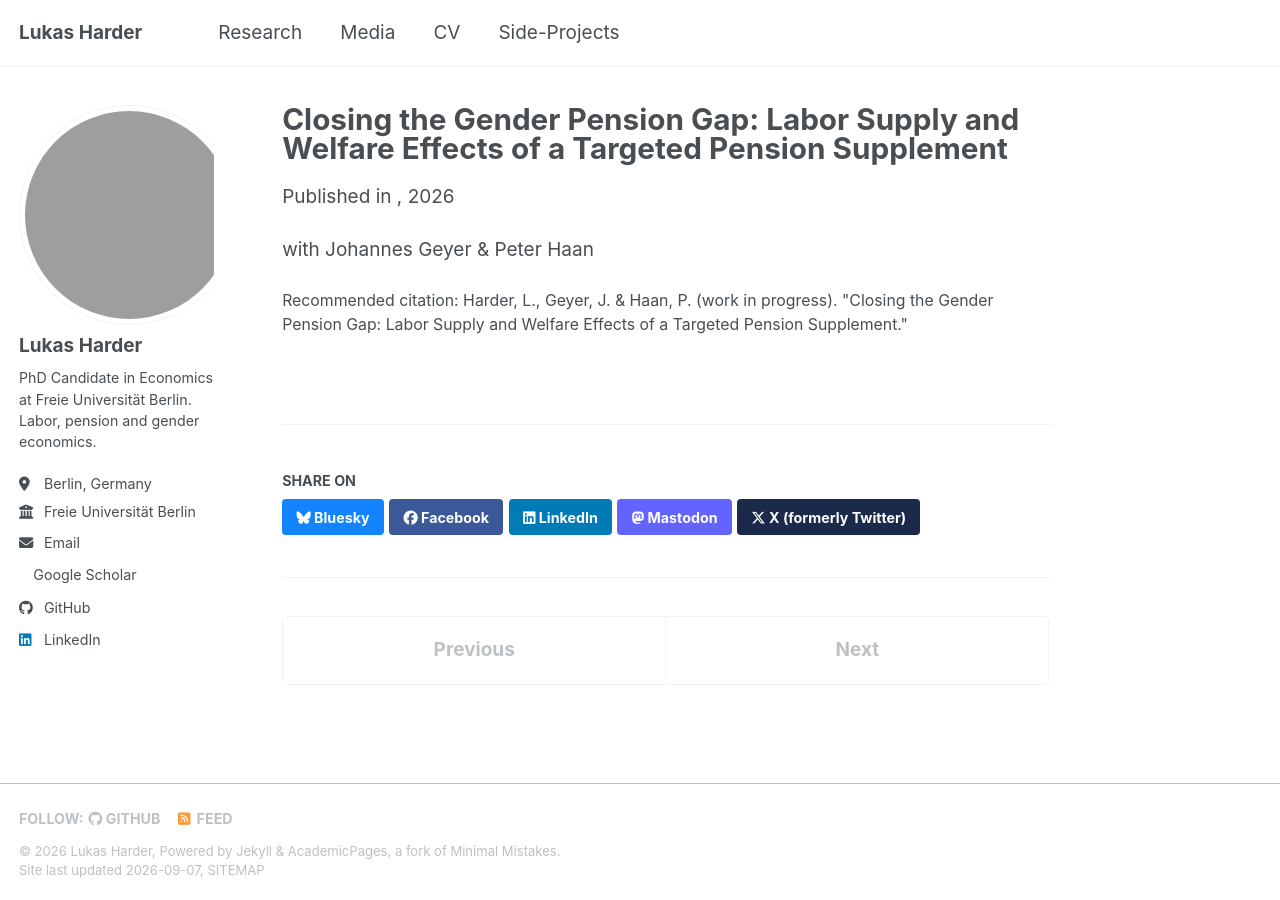
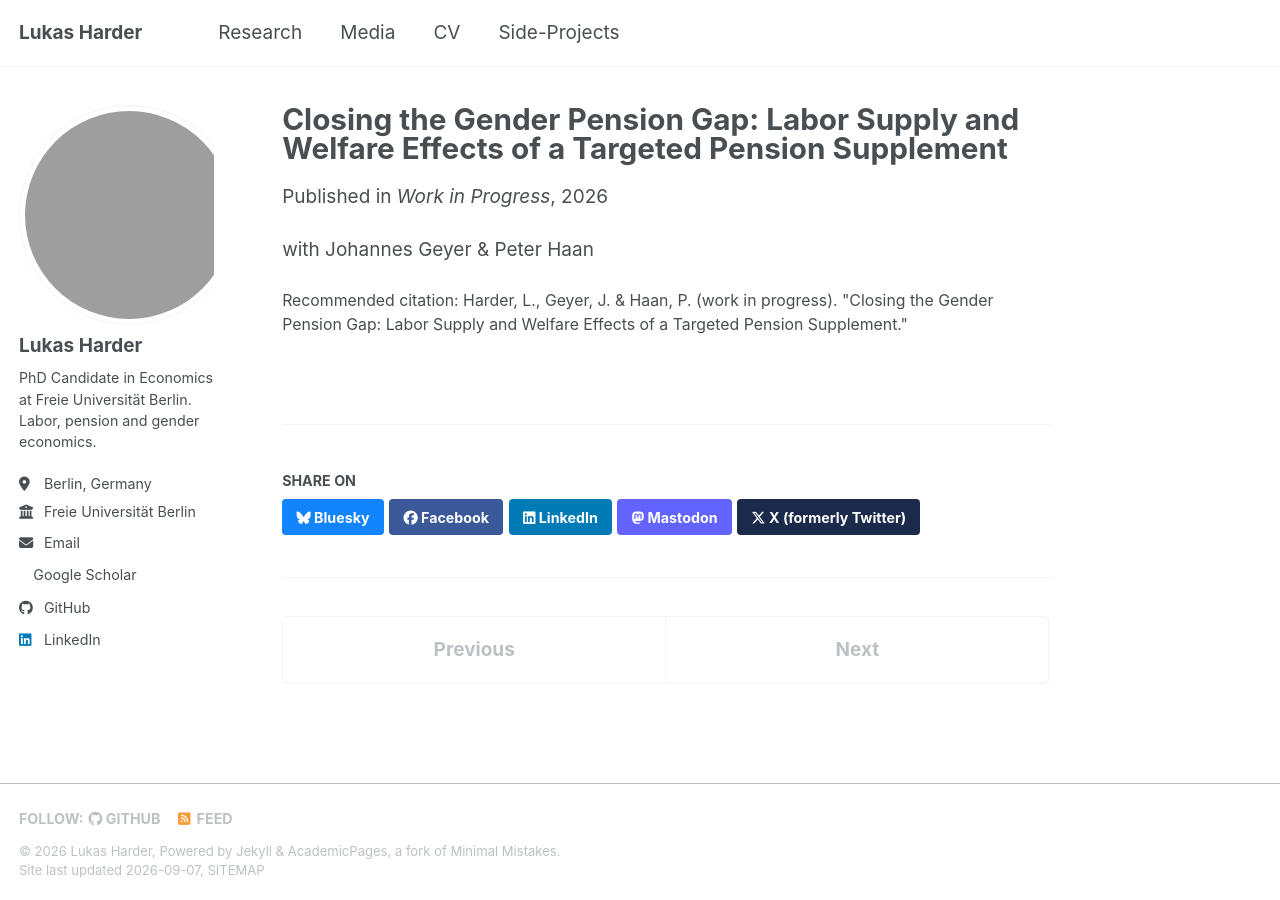
Before and after one commit to lukasharder/lukasharder.github.io, a Jekyll site: the page built from _publications/2026-wip-gender-pension-gap.md, in a window 1280 px wide. Built offline with Jekyll 4.4.1, drawn with Linux system fonts in a browser that asks for light colours; a style sheet for code colours, icons or effects is not loaded.

Commit message:
Update venue and citation in publication metadata

```diff
--- a/_publications/2026-wip-gender-pension-gap.md
+++ b/_publications/2026-wip-gender-pension-gap.md
@@ -5,7 +5,7 @@ category: workinprogress
 permalink: /publication/2026-wip-gender-pension-gap
 excerpt: 'Work in progress with Johannes Geyer and Peter Haan.'
 date: 2026-01-01
-venue: ''
+venue: 'Work in Progress'
 citation: 'Harder, L., Geyer, J. &amp; Haan, P. (work in progress). &quot;Closing the Gender Pension Gap: Labor Supply and Welfare Effects of a Targeted Pension Supplement.&quot;'
 ---
 with Johannes Geyer & Peter Haan
```
